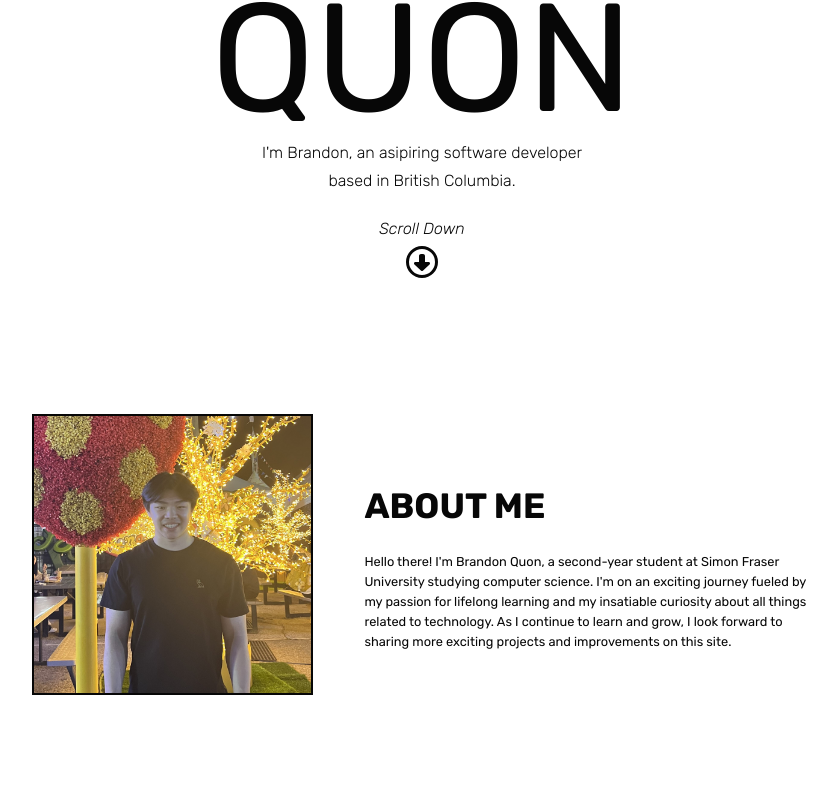
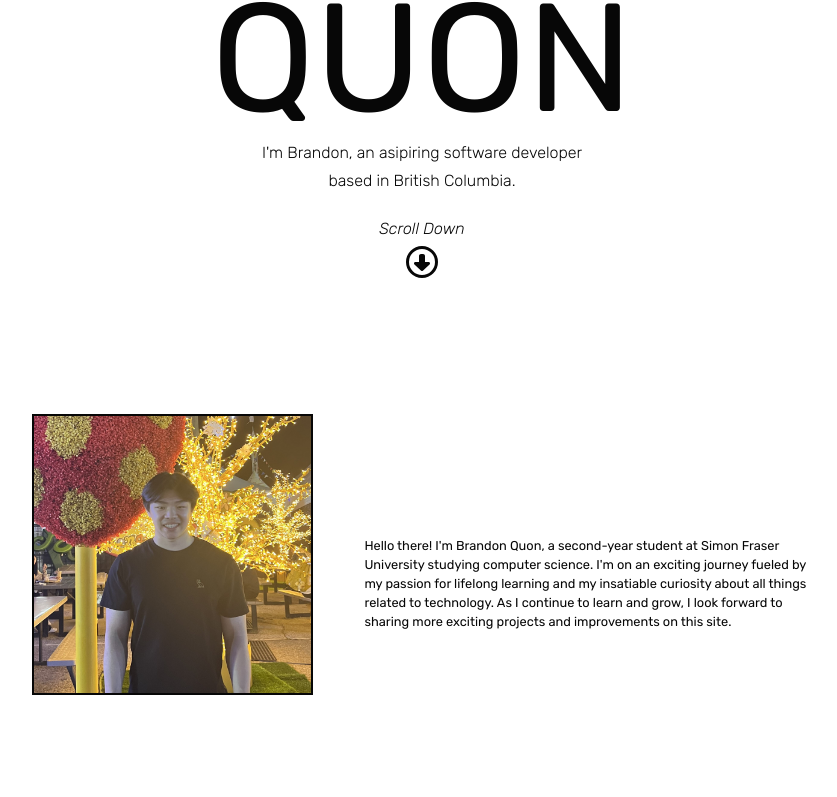
Before and after one commit to bnquon/Personal-Portfolio, a React (Vite) app: page / in a window 1280 px wide. Shown: the part 346-1143 px from the top of the page, without its empty margins (218-1055 px from the left). Built offline with nearby package versions, Linux system fonts and the light colour scheme.

Commit message:
Added parallax element to the ABOUT ME header

```diff
--- a/src/components/About/About.css
+++ b/src/components/About/About.css
@@ -27,17 +27,26 @@
 }
 
 #aboutContainer > #bio {
+    position: relative;
+    z-index: 2;
     width: 35%;
 }
 
 #aboutContainer > #bio > h1 {
+    position: relative;
+    z-index: 1;
     font-size: clamp(1.25rem, 2.75vw, 4rem);
+    margin: 0;
 }
 
 #aboutContainer > #bio > span{
+    position: absolute;
+    z-index: 3;
+    top: 0;
     font-size: clamp(0.75rem, 1vw, 2rem);
     font-weight: 400;
     line-height: 150%;
+    background-color: var(--bg-color);
 }
 
 @media screen and (max-width: 650px) {
--- a/src/components/About/About.jsx
+++ b/src/components/About/About.jsx
@@ -1,8 +1,14 @@
 import React from 'react'
+import { useParallax } from "react-scroll-parallax";
 import './About.css'
 import pfp from '../../assets/images/icon.jpg'
 
 export const About = () => {
+
+  const aboutParallax = useParallax({
+    translateY: [0, -200],
+  })
+
   return (
     <div id='about'>
 
@@ -13,7 +19,7 @@ export const About = () => {
             </div>
 
             <div id="bio">
-                <h1>ABOUT ME</h1>
+                <h1 ref={aboutParallax.ref}>ABOUT ME</h1>
                 <span>
                     Hello there! I'm Brandon Quon, a second-year student at Simon Fraser University studying computer science.
                     I'm on an exciting journey fueled by my passion for lifelong learning and my insatiable curiosity about all things related to
--- a/src/components/Home/Home.jsx
+++ b/src/components/Home/Home.jsx
@@ -5,6 +5,7 @@ import { FontAwesomeIcon } from '@fortawesome/react-fontawesome'
 import { faCircleDown, faMoon, faSun } from '@fortawesome/free-regular-svg-icons'
 
 export const Home = () => {
+
   const [atTop, setAtTop] = useState(true);
 
   const [curTheme, setTheme] = useState(true);
```
